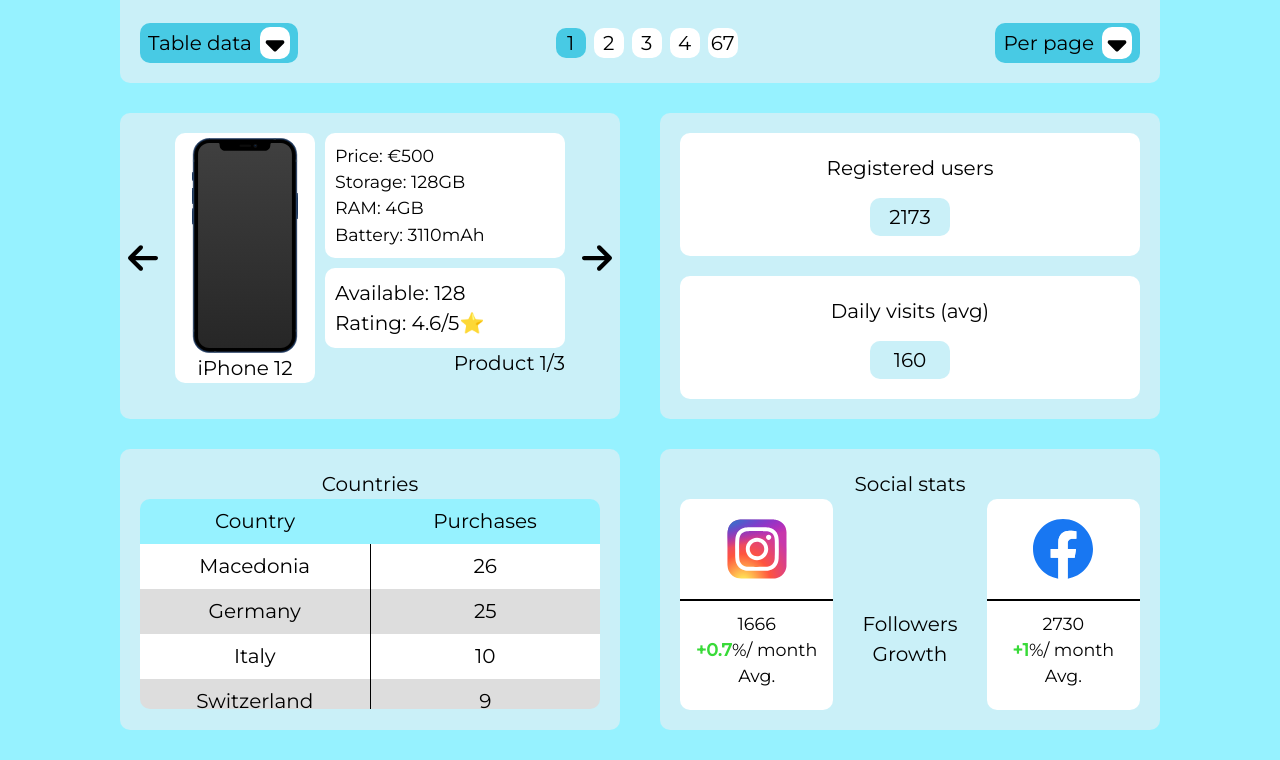
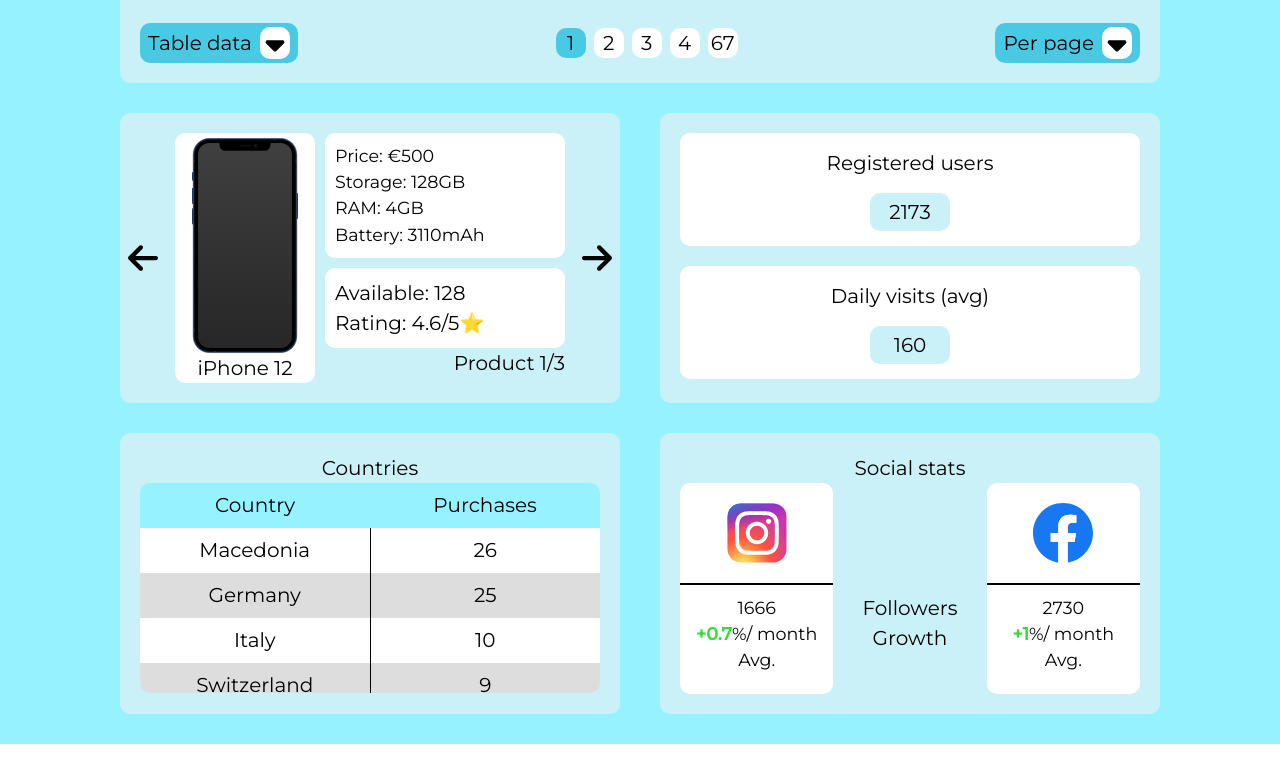
Before and after one commit to lazarevkristijan/sales-dashboard, a React (Vite) app: page / in a window 1280 px wide. Shown: the part 1691-2451 px from the top of the page. Built offline with nearby package versions, Linux system fonts and the light colour scheme.

Commit message:
btn !selectable + usr sct size

```diff
--- a/components/CustomPeriodMenu.tsx
+++ b/components/CustomPeriodMenu.tsx
@@ -24,7 +24,7 @@ const CustomPeriodMenu = () => {
     <div
       className={`absolute ${
         isDarkMode ? "dark-blue3" : "light-blue1"
-      } left-0 sm:left-[220px] top-[430px] sm:top-0 rou smText border-black border-[1px]`}
+      } left-0 sm:left-[220px] top-[430px] sm:top-0 rou smText border-black border-[1px] selection:bg-transparent`}
     >
       <div className="m-[10px] w-[300px]">
         <PanelButton
--- a/components/OrderPageNo.tsx
+++ b/components/OrderPageNo.tsx
@@ -28,7 +28,7 @@ const OrderPageNo = ({
     ${isDarkMode && !active ? "bg-black text-white" : ""}
     ${!isDarkMode && active ? "light-blue3 text-black" : ""}
     ${!isDarkMode && !active ? "bg-white text-black" : ""}
-    w-[30px] mx-1 rou hover:cursor-pointer`}
+    w-[30px] mx-1 rou hover:cursor-pointer selection:bg-transparent`}
       onMouseEnter={handleHover}
       onMouseLeave={handleHover}
     >
--- a/components/PanelButton.tsx
+++ b/components/PanelButton.tsx
@@ -29,7 +29,7 @@ const PanelButton = ({
       ${isDarkMode ? "bg-black" : "bg-white"}
  ${
    isHovered && `${color}`
- } p-[10px] flex justify-between items-center rou mb-[10px] hover:cursor-pointer`}
+ } p-[10px] flex justify-between items-center rou mb-[10px] hover:cursor-pointer selection:bg-transparent`}
       onMouseEnter={handleHover}
       onMouseLeave={handleHover}
       onClick={onClick}
--- a/components/UsersRect.tsx
+++ b/components/UsersRect.tsx
@@ -17,7 +17,7 @@ const UsersRect = ({
     <div
       className={`${
         isDarkMode ? "bg-black text-white" : "bg-white text-black"
-      } text-center py-[20px] rou ${extraStyles}`}
+      } text-center py-[15px] rou ${extraStyles}`}
     >
       <p className="mb-[15px]">{title}</p>
       <InActiveButton
```
